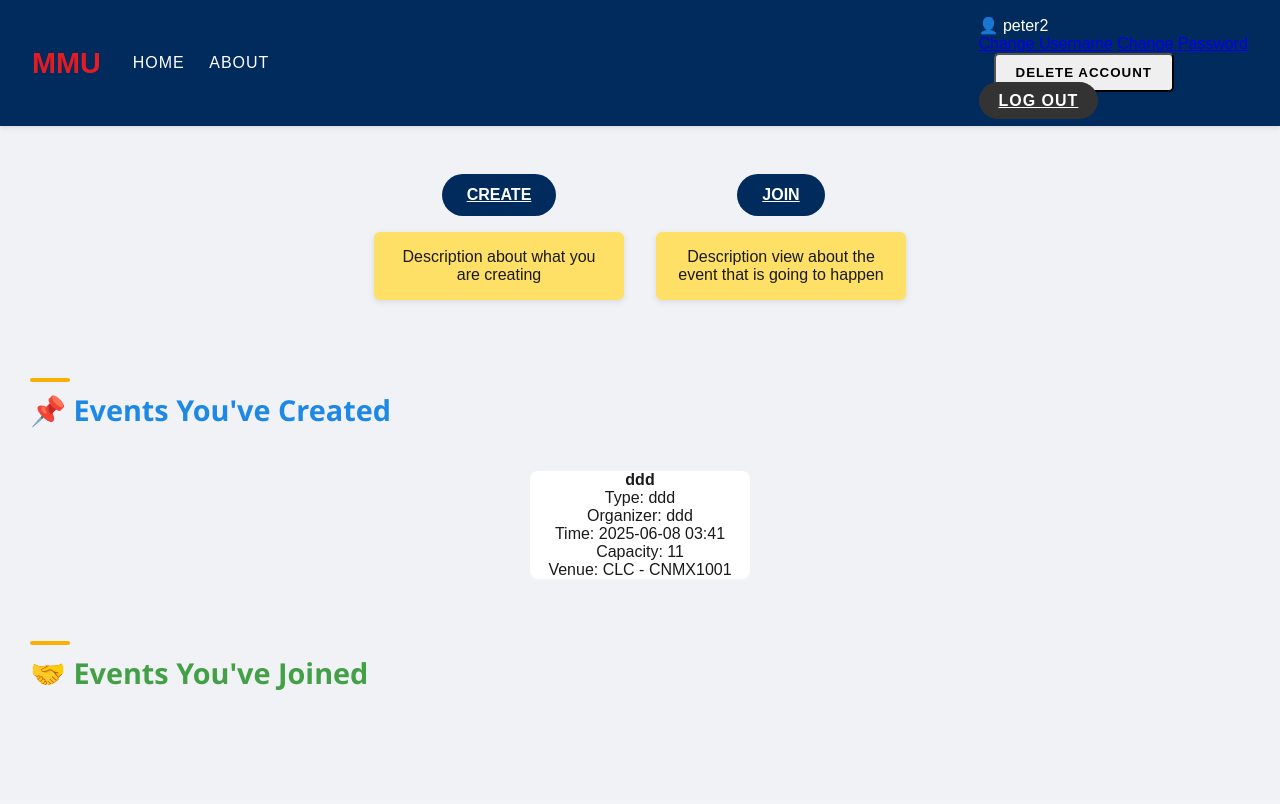
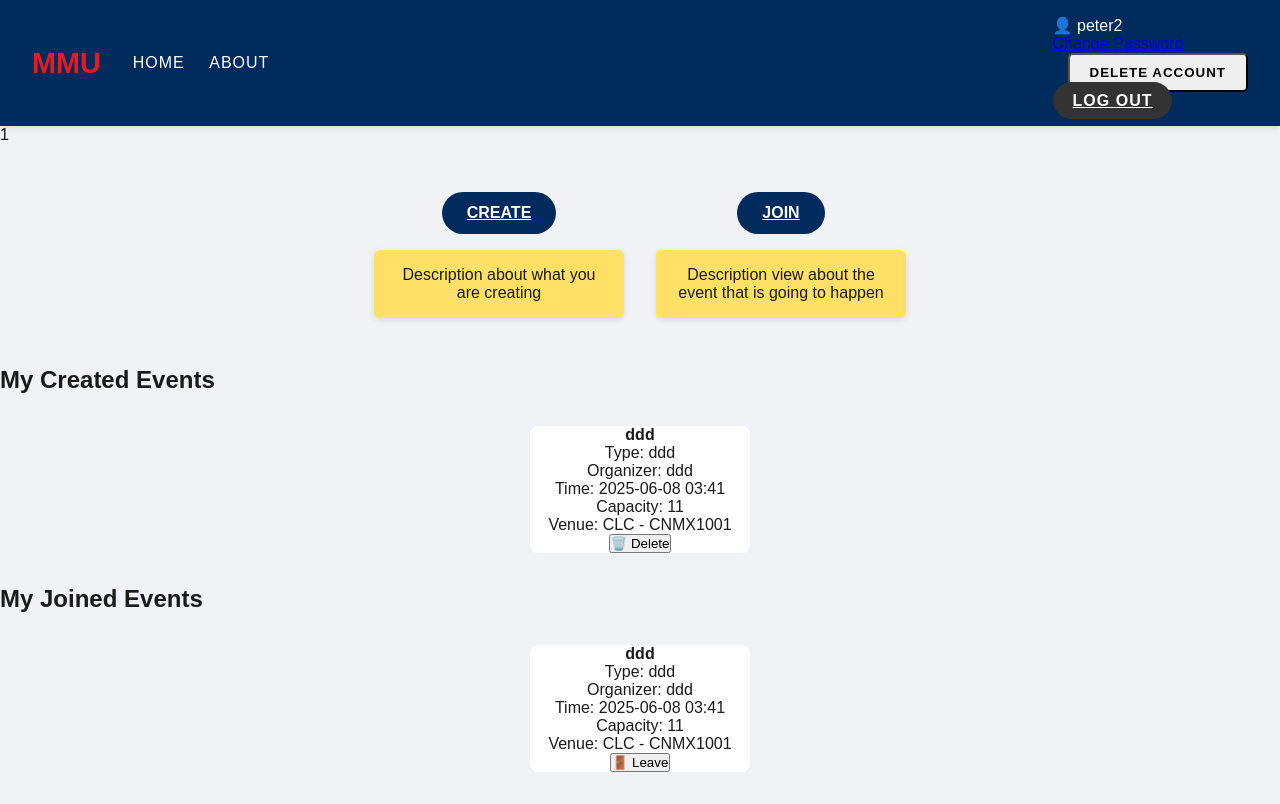
Before and after one commit to kiesh-tech/BEE-vent_repo, a Flask app: template templates/userpage.html in a window 1280 px wide. Before the commit the page ends 690 px from the top, so only its background shows below. Run offline with Flask 3, Linux system fonts and the light colour scheme; a user stored in the database is signed in; tables that the repository leaves empty hold one stand-in row (values such as "Sample post"); the template is opened without the code that fills it: values that come from a table or form of the project are taken from there, most other values are stand-ins (such as "Sample title", 1, 10 or a date in 2020); one stand-in notice (Sample message) is shown.

Commit message:
Update userpage.html

```diff
--- a/templates/userpage.html
+++ b/templates/userpage.html
@@ -10,13 +10,15 @@
 </head>
 <body>
 
-
-
-
-
-
-
-
+  {% with messages = get_flashed_messages(with_categories=true) %}
+    {% if messages %}
+      <div class="flash-messages">
+        {% for category, message in messages %}
+          <div class="flash alert {{ category }}">{{ message }}</div>
+        {% endfor %}
+      </div>
+    {% endif %}
+  {% endwith %}
 
     <div class="navbar">
         <div class="navbar-left">
@@ -27,19 +29,53 @@
           </div>
         </div>
         <div class="navbar-right">
-          <div class="profile-dropdown">
+            <div class="profile-dropdown">
     <div class="profile-btn" onclick="toggleProfileDropdown()">👤 {{ current_user.username }}</div>
     <div class="profile-menu" id="profileMenu">
-      <a href="{{ url_for('change_username') }}">Change Username</a>
        <a href="{{ url_for('change_password') }}">Change Password</a>
       <form action="{{ url_for('delete_account') }}" method="POST" onsubmit="return confirm('Are you sure you want to delete your account?');">
     <button type="submit" class="btn btn-danger">Delete Account</button>
-      </form>
+</form>
     </div>
-    </div>
-          <a href="{{ url_for('home') }}" class="logout-btn">LOG OUT</a>
+  </div>
+  <a href="{{ url_for('logout') }}" class="logout-btn">LOG OUT</a>
         </div>
       </div>
+
+<!-- Notification Icon -->
+<div class="notification-icon" id="notification-icon">
+    <i class="fa fa-bell"></i>
+    <span class="badge" id="notification-count">{{ unread_notifications_count }}</span>
+</div>
+
+<!-- Notification Dropdown -->
+<div class="notification-dropdown" id="notification-dropdown" style="display: none;">
+    <ul>
+        {% for notification in notifications %}
+            <li class="notification-item">
+                <p>{{ notification.content }}</p>
+                <small>{{ notification.local_notify_at.strftime('%Y-%m-%d %H:%M') }}</small>
+            </li>
+        {% endfor %}
+    </ul>
+</div>
+
+<script>
+  document.getElementById('notification-icon').addEventListener('click', function(event) {
+    event.stopPropagation();  // Prevent dropdown from closing immediately
+    const dropdown = document.getElementById('notification-dropdown');
+    dropdown.style.display = (dropdown.style.display === 'none' || dropdown.style.display === '') ? 'block' : 'none';
+  });
+
+  document.addEventListener('click', function (event) {
+    const dropdown = document.getElementById('notification-dropdown');
+    const icon = document.getElementById('notification-icon');
+    if (!icon.contains(event.target)) {
+      dropdown.style.display = 'none';
+    }
+  });
+</script>
+
 
       <section class="actions-section">
         <div class="action-card">
@@ -55,10 +91,12 @@
       </section>
 
 
-      <h2 class=" section-title created-title ">📌 Events You've Created</h2>
+      <h2>My Created Events</h2>
       <section class="event-section">
         {% for event in my_events %}
-          <div class="event-card">
+           <div class="event-card" style="--bg-gradient: {{ event.bg_gradient }}">
+            <div class="event-header"></div>
+            <div class="event-body"></div>
             <div><strong>{{ event.name }}</strong></div>
             <div>Type: {{ event.event_type }}</div>
             <div>Organizer: {{ event.organizer }}</div>
@@ -76,11 +114,11 @@
               {% endif %}
             </div>
 
-
-
-
-
-
+  <!-- DELETE BUTTON -->
+  <form method="POST" action="{{ url_for('delete_event', event_id=event.id) }}" onsubmit="return confirm('Are you sure you want to delete this event?');">
+      <button type="submit" class="btn btn-danger btn-sm mt-2">🗑️ Delete</button>
+  </form>
+</div>
 
           </div>
         {% else %}
@@ -88,12 +126,65 @@
         {% endfor %}
       </section>
 
-      <h2 class="section-title joined-title">🤝 Events You've Joined</h2>
-      <section class="event-section">
+      <h2>My Joined Events</h2>
+<section class="event-section">
+    {% for event in joined_events %}
+         <div class="event-card" style="--bg-gradient: {{ event.bg_gradient }}">
+          <div class="event-header"></div>
+          <div class="event-body"></div>
+            <div><strong>{{ event.name }}</strong></div>
+            <div>Type: {{ event.event_type }}</div>
+            <div>Organizer: {{ event.organizer }}</div>
+            <div>Time: {{ event.event_time.strftime('%Y-%m-%d %H:%M') }}</div>
+            <div>Capacity: {{ event.maximum_capacity }}</div>
+            <div>
+                Venue:
+                {% if event.building_info %}
+                    {{ event.building_info.building_name }}
+                    {% if event.room_info %}
+                        - {{ event.room_info.room_name }}
+                    {% endif %}
+                {% else %}
+                    Location not set
+                {% endif %}
+            </div>
+
+<form method="POST" action="{{ url_for('delete_event', event_id=event.id) }}" onsubmit="return confirm('Leave this event?');">
+    <button type="submit" class="btn btn-warning btn-sm mt-2">🚪 Leave</button>
+</form>
 
 
+        </div>
+    {% else %}
+        <p>You haven't joined any events yet.</p>
+    {% endfor %}
+</section>
 
 
+<script type="text/javascript">
+  setTimeout(function () {
+    document.querySelectorAll('.alert').forEach(el => {
+      el.style.transition = "opacity 0.5s ease";
+      el.style.opacity = 0;
+      setTimeout(() => el.remove(), 500);  // remove from DOM after fade
+    });
+  }, 3000); // Flash disappears after 3 seconds
+</script>
+
+<script>
+  function toggleProfileDropdown() {
+    const menu = document.getElementById("profileMenu");
+    menu.style.display = menu.style.display === "block" ? "none" : "block";
+  }
+
+  // Optional: Close dropdown if clicking outside
+  document.addEventListener("click", function (event) {
+    const profile = document.querySelector(".profile-dropdown");
+    if (!profile.contains(event.target)) {
+      document.getElementById("profileMenu").style.display = "none";
+    }
+  });
+</script>
 
 </body>
 </html>
```
